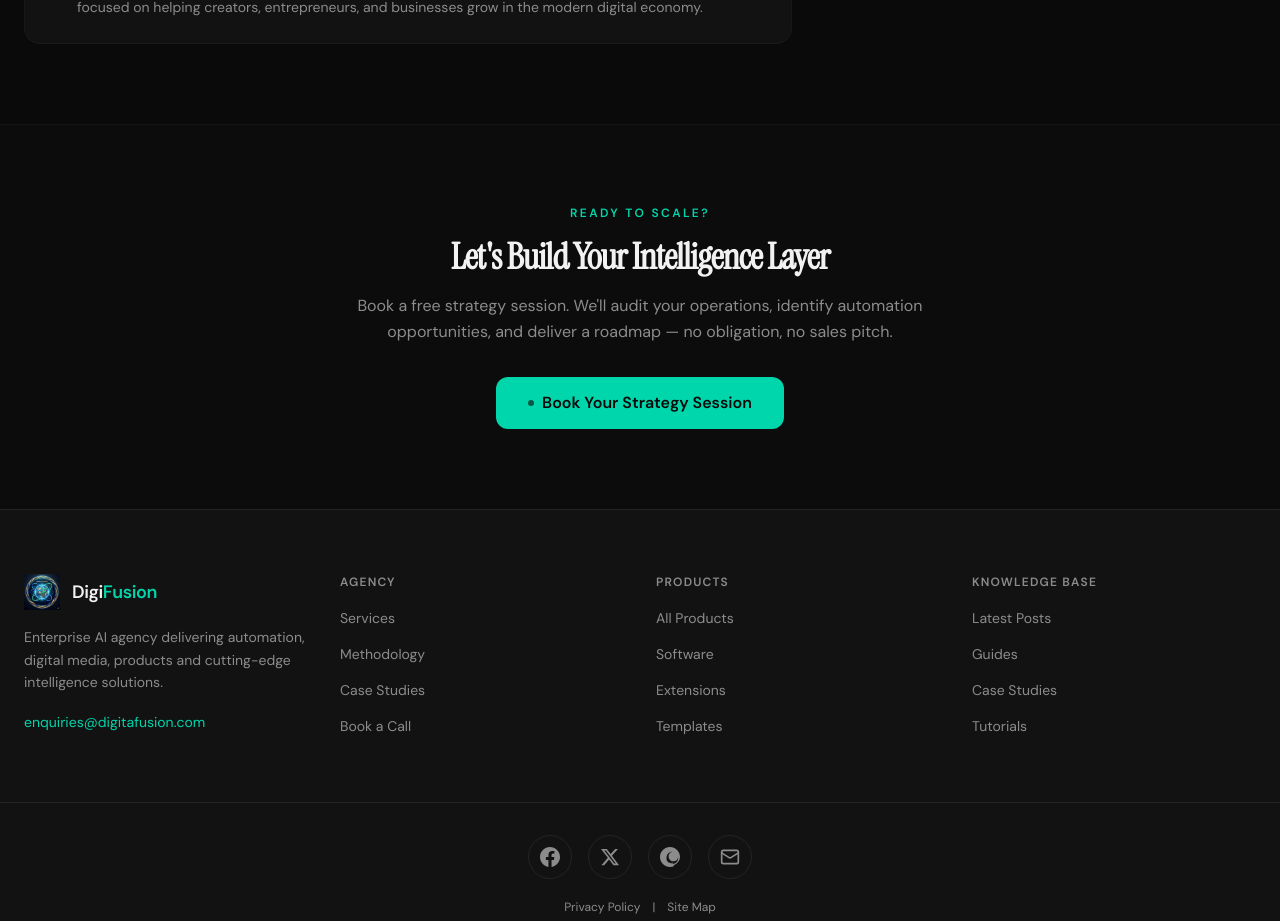
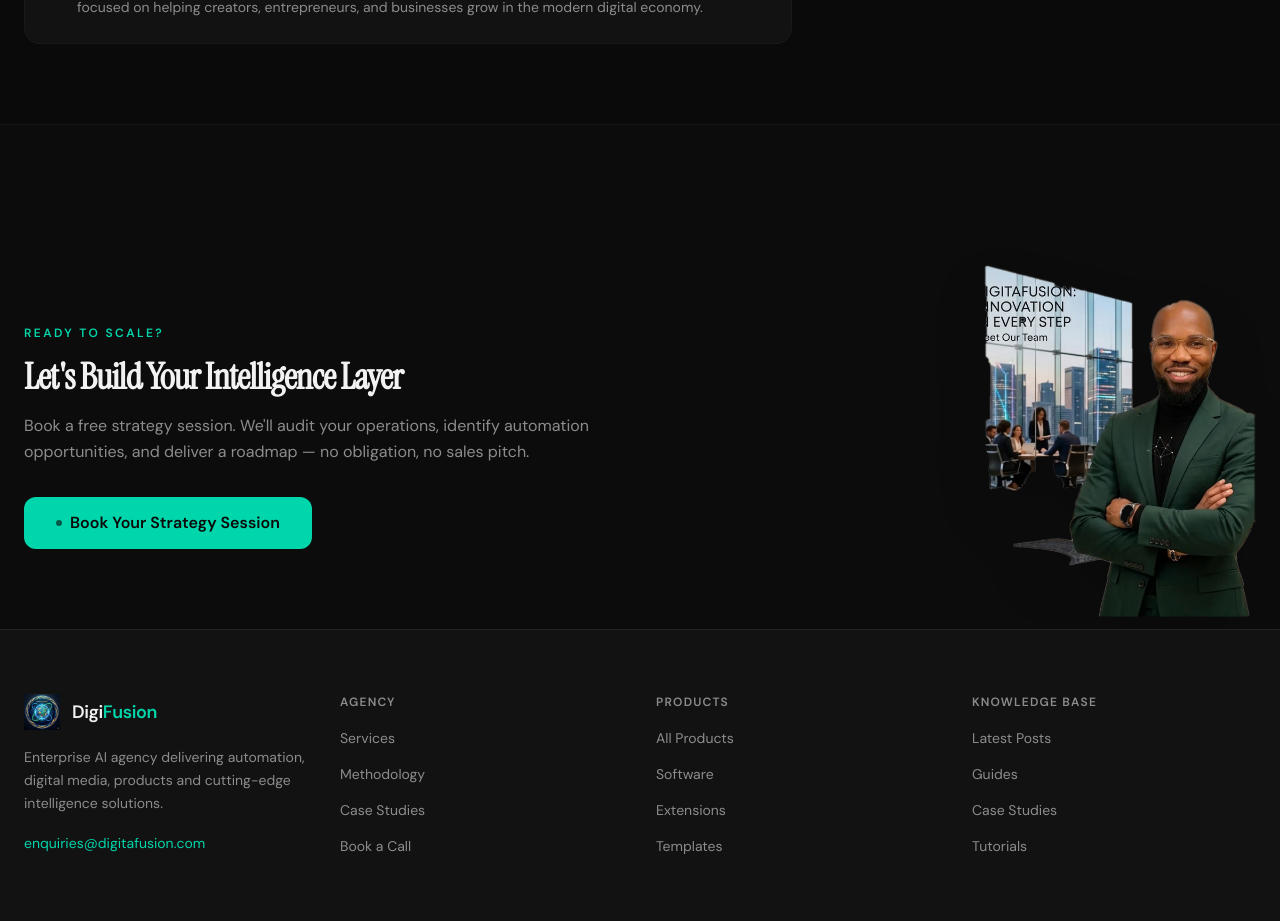
Before and after one commit to TheLionKing7/digifusion, a Next.js app: page /about in a window 1280 px wide. Shown: the part 4336-5257 px from the top of the page. Built offline with nearby package versions, Linux system fonts and the light colour scheme.

Commit message:
redesign about me page with founder picture

```diff
--- a/app/about/page.tsx
+++ b/app/about/page.tsx
@@ -353,15 +353,19 @@ export default function AboutPage() {
       </section>
 
             {/* ── CTA ── */}
-      <section className="border-t border-border/40 bg-surface/30">
-        <div className="mx-auto max-w-7xl px-6 py-20 text-center">
+      <section className="border-t border-border/40 bg-surface/30 overflow-hidden">
+        <div className="mx-auto max-w-7xl px-6 py-20">
+          <div className="grid grid-cols-1 lg:grid-cols-[1fr_auto] items-end gap-10 lg:gap-0">
+
+            {/* Text + button */}
+            <div className="max-w-xl">
               <p className="text-xs font-semibold tracking-[0.2em] uppercase text-accent mb-4">Ready to Scale?</p>
               <h2 className="font-serif text-3xl md:text-4xl font-bold tracking-tight mb-4">
                 Let&apos;s Build Your Intelligence Layer
               </h2>
-          <p className="text-muted max-w-xl mx-auto mb-8 leading-relaxed">
+              <p className="text-muted mb-8 leading-relaxed">
                 Book a free strategy session. We&apos;ll audit your operations, identify automation
-            opportunities, and deliver a roadmap — no obligation, no sales pitch.
+                opportunities, and deliver a roadmap &mdash; no obligation, no sales pitch.
               </p>
               <Link
                 href="/agency/booking"
@@ -371,6 +375,21 @@ export default function AboutPage() {
                 Book Your Strategy Session
               </Link>
             </div>
+
+            {/* Founder image - no background, anchored to bottom edge */}
+            <div className="hidden lg:flex items-end justify-end self-end -mb-20 -mr-6">
+              <Image
+                src="/images/founder-nobg.webp"
+                alt="Boroji Adebayo, Founder of DigiFusion"
+                width={320}
+                height={425}
+                className="object-contain object-bottom drop-shadow-2xl select-none pointer-events-none"
+                priority={false}
+              />
+            </div>
+
+          </div>
+        </div>
       </section>
     </>
   );
```
Also changed, not shown: public/images/founder-nobg.png (added), public/images/founder-nobg.webp (added). Lines whose indentation alone changed are shown as unchanged.
